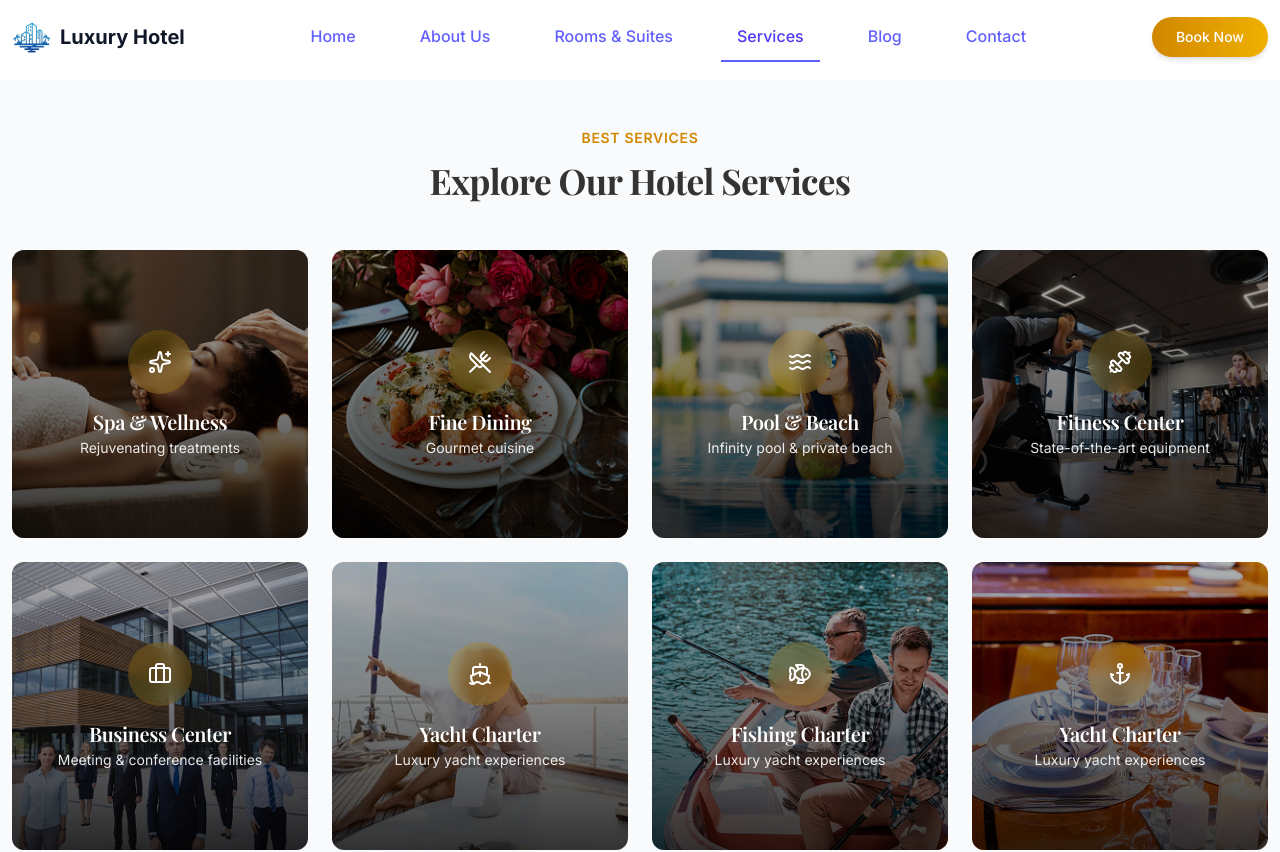
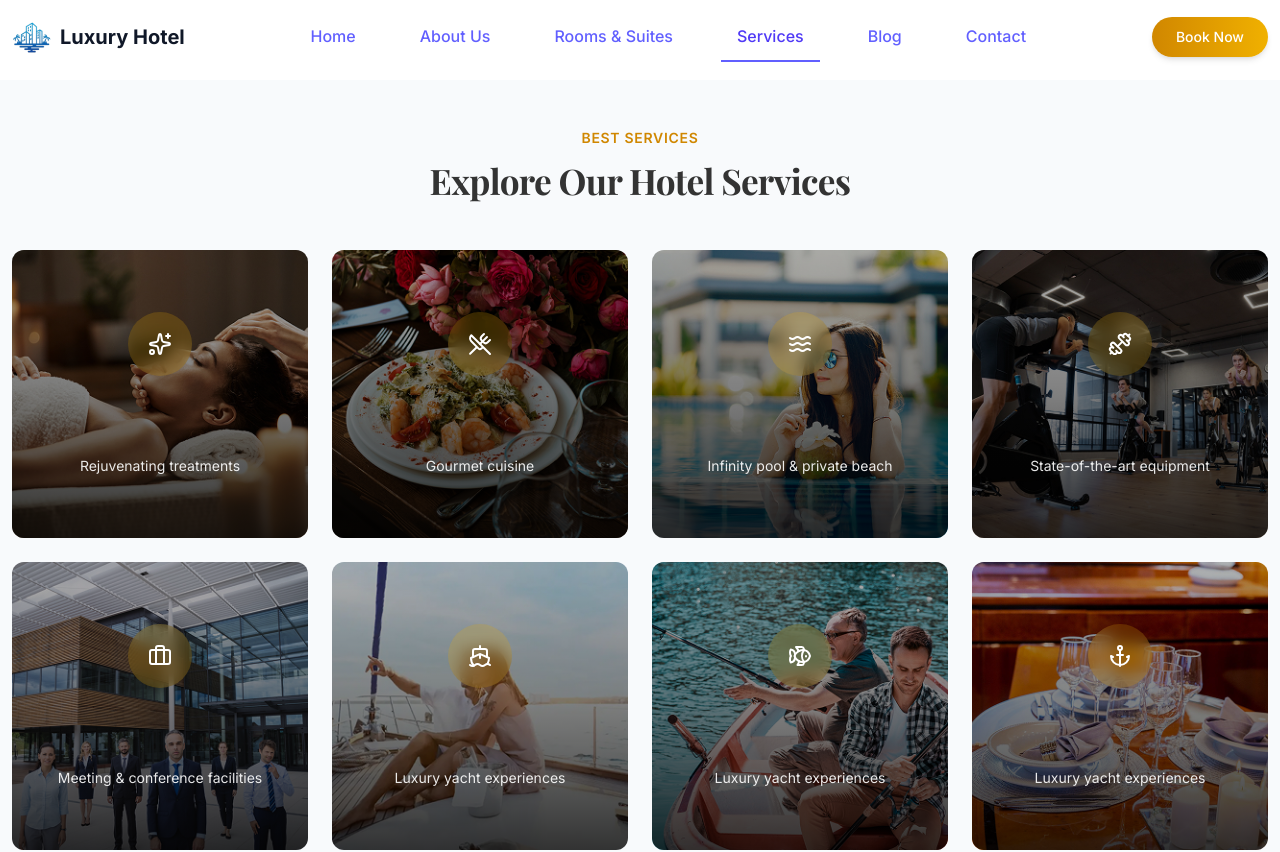
Before and after one commit to JordiNodeJS/template_luxury-hotel, a Next.js app: page /services in a window 1280 px wide. Shown: the top 852 px of the page. Built offline with nearby package versions, Linux system fonts and the light colour scheme.

Commit message:
feat: Add slide-up animation to service titles on hover in ServicesGallery component

```diff
--- a/components/ServicesGallery.tsx
+++ b/components/ServicesGallery.tsx
@@ -101,9 +101,14 @@ export default function ServicesGallery() {
                 <div className="w-16 h-16 bg-yellow-500/20 backdrop-blur-sm rounded-full flex items-center justify-center mb-4 group-hover:bg-yellow-500/40 group-hover:scale-110 transition-all duration-300">
                   {service.icon}
                 </div>
-                <h5 className="text-xl font-bold mb-1 group-hover:text-yellow-300 transition-colors">
-                  {service.title}
-                </h5>
+
+                {/* Title with slide-up animation from bottom on hover */}
+                <div className="relative overflow-hidden h-16">
+                  <h5 className="text-xl font-bold mb-1 absolute inset-x-0 translate-y-20 group-hover:translate-y-0 group-hover:text-yellow-300 transition-all duration-500 ease-out">
+                    {service.title}
+                  </h5>
+                </div>
+
                 <p className="text-sm opacity-90">{service.subtitle}</p>
               </div>
             </div>
```
